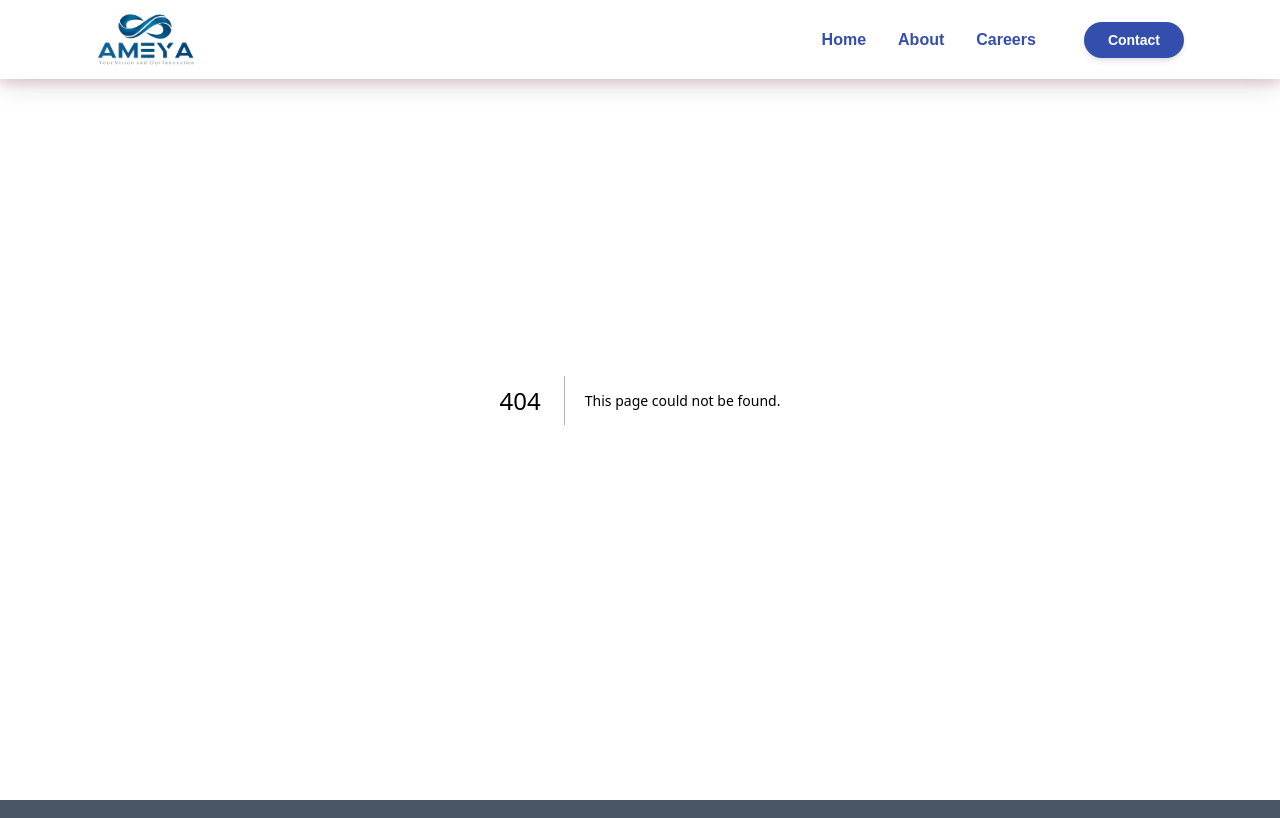
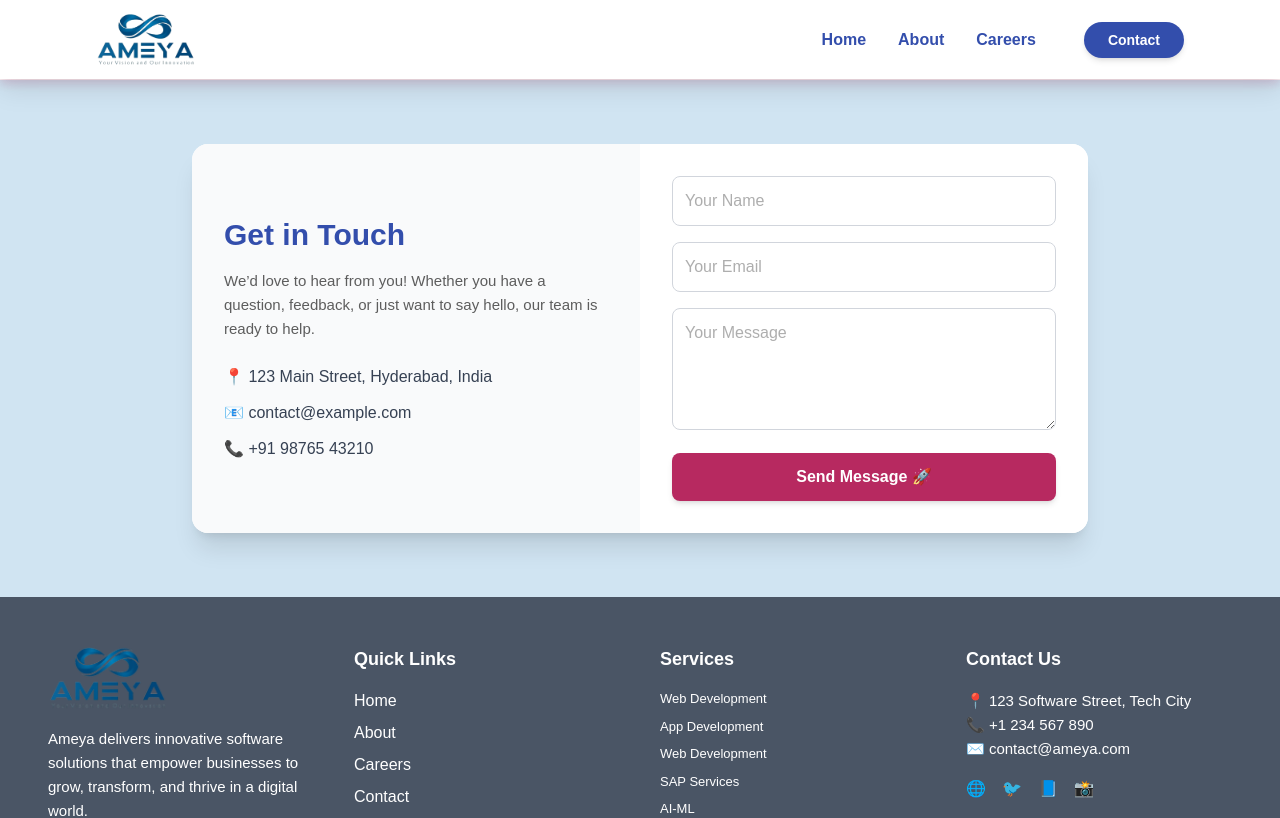
Before and after one commit to siva-doodi/ameya, a Next.js app: page /contact in a window 1280 px wide. Before the commit this address had no page. Shown: the top 818 px of the page. Built offline with nearby package versions, Linux system fonts and the light colour scheme.

Commit message:
contact page

```diff
--- /dev/null
+++ b/src/app/contact/page.js
@@ -0,0 +1,81 @@
+'use client';
+import { useState } from 'react';
+import Text from '../components/common/Text'
+export default function ContactSection() {
+  const [formData, setFormData] = useState({
+    name: '',
+    email: '',
+    message: ''
+  });
+
+  const handleChange = (e) => {
+    setFormData({ ...formData, [e.target.name]: e.target.value });
+  };
+
+  const handleSubmit = (e) => {
+    e.preventDefault();
+    alert('Form submitted!');
+  };
+
+  return (
+    <section className="py-16 bg-primary-bg mt-20">
+      <div className="container mx-auto px-4">
+        <div className="bg-white shadow-xl rounded-2xl overflow-hidden max-w-4xl mx-auto">
+          <div className="grid md:grid-cols-2">
+            <div className="bg-gray-50 p-8 flex flex-col justify-center">
+              <h2 className="text-3xl font-bold text-primary-text mb-4">Get in Touch</h2>
+              <Text variant='p'>
+                We’d love to hear from you! Whether you have a question, feedback, or just want to say hello, our team is ready to help.
+              </Text>
+              <ul className="space-y-3 text-gray-700 mt-6">
+                <li>📍 123 Main Street, Hyderabad, India</li>
+                <li>📧 contact@example.com</li>
+                <li>📞 +91 98765 43210</li>
+              </ul>
+            </div>
+
+            {/* Right side - Form */}
+            <div className="p-8 bg-white">
+              <form onSubmit={handleSubmit} className="space-y-4">
+                <input
+                  type="text"
+                  name="name"
+                  placeholder="Your Name"
+                  value={formData.name}
+                  onChange={handleChange}
+                  className="w-full p-3 rounded-lg border border-gray-300 focus:outline-none focus:ring-2 focus:ring-[#b72960]"
+                  required
+                />
+                <input
+                  type="email"
+                  name="email"
+                  placeholder="Your Email"
+                  value={formData.email}
+                  onChange={handleChange}
+                  className="w-full p-3 rounded-lg border border-gray-300 focus:outline-none focus:ring-2 focus:ring-[#b72960]"
+                  required
+                />
+                <textarea
+                  name="message"
+                  placeholder="Your Message"
+                  value={formData.message}
+                  onChange={handleChange}
+                  rows="4"
+                  className="w-full p-3 rounded-lg border border-gray-300 focus:outline-none focus:ring-2 focus:ring-[#b72960]"
+                  required
+                ></textarea>
+                <button
+                  type="submit"
+                  className="w-full bg-[#b72960] hover:bg-[#a21c4b] text-white py-3 rounded-lg font-semibold shadow-md cursor-pointer transition-transform transform hover:scale-105"
+                >
+                  Send Message 🚀
+                </button>
+              </form>
+            </div>
+
+          </div>
+        </div>
+      </div>
+    </section>
+  );
+}
```
Also changed, not shown: public/images/about-hero.png (added), public/images/job_interview-121.jpg (added).
